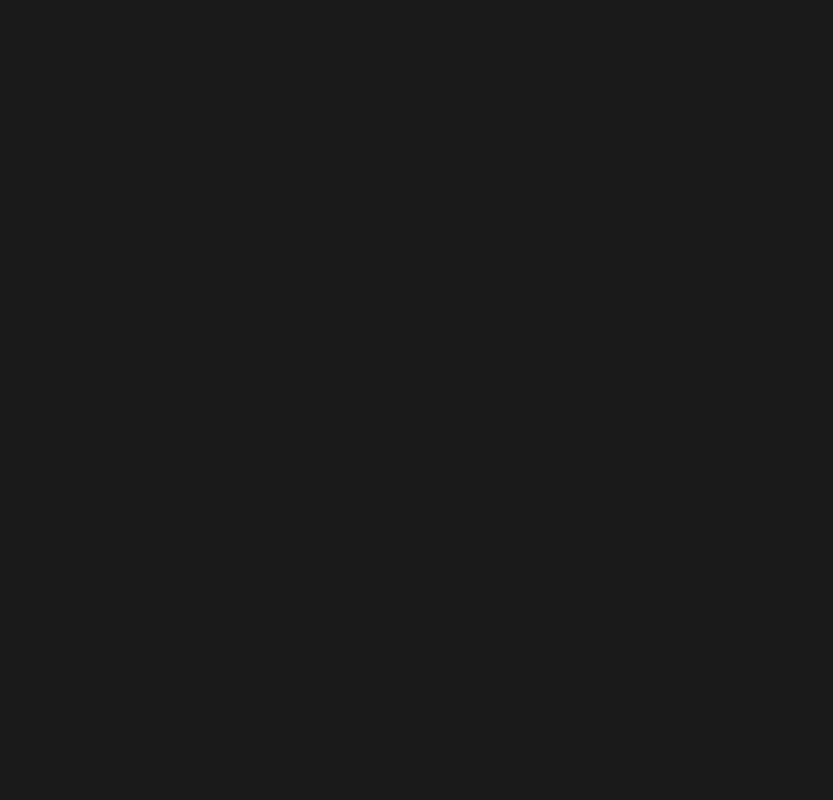
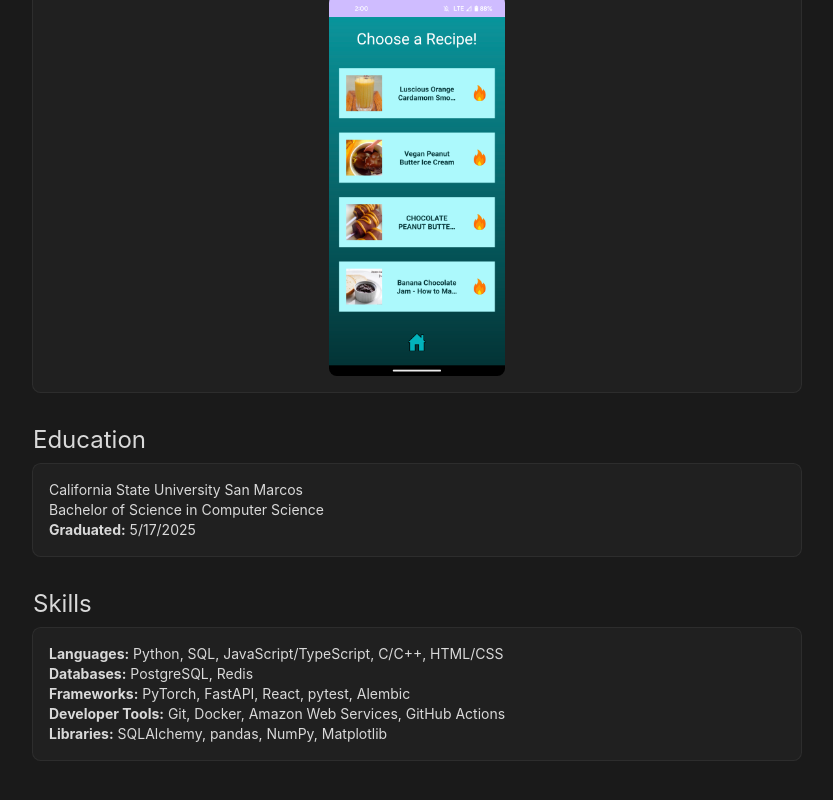
Before and after one commit to Hawkinski2000/Portfolio-Website, a React (Vite) app in the folder portfolio-website/: page / in a window 1280 px wide. Shown: the part 5609-6409 px from the top of the page, without its empty margins (223-1056 px from the left). Before the commit the page ends 5606 px from the top, so only its background shows below. Built offline with nearby package versions, Linux system fonts and the light colour scheme.

Commit message:
refactor: Move education and skills to components
Move the education and skills sections to EducationSection and
SkillsSection components.

```diff
--- a/portfolio-website/src/App.tsx
+++ b/portfolio-website/src/App.tsx
@@ -1,5 +1,7 @@
 import Header from '@/components/header.tsx'
 import ProjectsSection from './components/projects-section'
+import EducationSection from './components/education-section'
+import SkillsSection from './components/skills-section'
 
 function App() {
   const theme = localStorage.getItem('portfolio-theme')
@@ -13,39 +15,10 @@
     <div className="flex flex-col items-center">
       <Header />
 
-      <main className="flex w-[50vw] items-center">
+      <main className="flex max-w-3xl flex-col items-center pb-20">
         <ProjectsSection />
-
-        {/* <section>
-            <h2>Education</h2>
-            <p>California State University San Marcos</p>
-            <p>Bachelor of Science in Computer Science</p>
-            <p>
-              <b>Graduated:</b> 5/17/2025
-            </p>
-          </section> */}
-
-        {/* <section>
-            <h2>Skills</h2>
-
-            <p>
-              <b>Languages:</b> Python, SQL, JavaScript/TypeScript, C/C++,
-              HTML/CSS
-            </p>
-            <p>
-              <b>Databases:</b> PostgreSQL, Redis
-            </p>
-            <p>
-              <b>Frameworks:</b> PyTorch, FastAPI, React, pytest, Alembic
-            </p>
-            <p>
-              <b>Developer Tools:</b> Git, Docker, Amazon Web Services, GitHub
-              Actions
-            </p>
-            <p>
-              <b>Libraries:</b> SQLAlchemy, pandas, NumPy, Matplotlib
-            </p>
-          </section> */}
+        <EducationSection />
+        <SkillsSection />
       </main>
     </div>
   )
--- /dev/null
+++ b/portfolio-website/src/components/education-section.tsx
@@ -0,0 +1,23 @@
+import { Card, CardContent, CardDescription } from '@/components/ui/card'
+
+export default function EducationSection() {
+  return (
+    <section className="flex w-full flex-col py-4">
+      <h2 className="pb-2 text-2xl">Education</h2>
+
+      <Card>
+        <CardContent>
+          <CardDescription className="text-foreground">
+            California State University San Marcos
+          </CardDescription>
+          <CardDescription className="text-foreground">
+            Bachelor of Science in Computer Science
+          </CardDescription>
+          <CardDescription className="text-foreground">
+            <b>Graduated:</b> 5/17/2025
+          </CardDescription>
+        </CardContent>
+      </Card>
+    </section>
+  )
+}
--- a/portfolio-website/src/components/projects-section.tsx
+++ b/portfolio-website/src/components/projects-section.tsx
@@ -11,7 +11,7 @@
 
 export default function ProjectsSection() {
   return (
-    <section className="flex flex-col gap-8 py-4">
+    <section className="flex w-full flex-col gap-8 py-4">
       <h2 className="text-2xl">Projects</h2>
 
       {projects.map((project: Project) => {
--- /dev/null
+++ b/portfolio-website/src/components/skills-section.tsx
@@ -0,0 +1,29 @@
+import { Card, CardContent, CardDescription } from '@/components/ui/card'
+
+export default function SkillsSection() {
+  return (
+    <section className="flex w-full flex-col py-4">
+      <h2 className="pb-2 text-2xl">Skills</h2>
+
+      <Card>
+        <CardContent>
+          <CardDescription className="text-foreground">
+            <b>Languages:</b> Python, SQL, JavaScript/TypeScript, C/C++, HTML/CSS
+          </CardDescription>
+          <CardDescription className="text-foreground">
+            <b>Databases:</b> PostgreSQL, Redis
+          </CardDescription>
+          <CardDescription className="text-foreground">
+            <b>Frameworks:</b> PyTorch, FastAPI, React, pytest, Alembic
+          </CardDescription>
+          <CardDescription className="text-foreground">
+            <b>Developer Tools:</b> Git, Docker, Amazon Web Services, GitHub Actions
+          </CardDescription>
+          <CardDescription className="text-foreground">
+            <b>Libraries:</b> SQLAlchemy, pandas, NumPy, Matplotlib
+          </CardDescription>
+        </CardContent>
+      </Card>
+    </section>
+  )
+}
```
